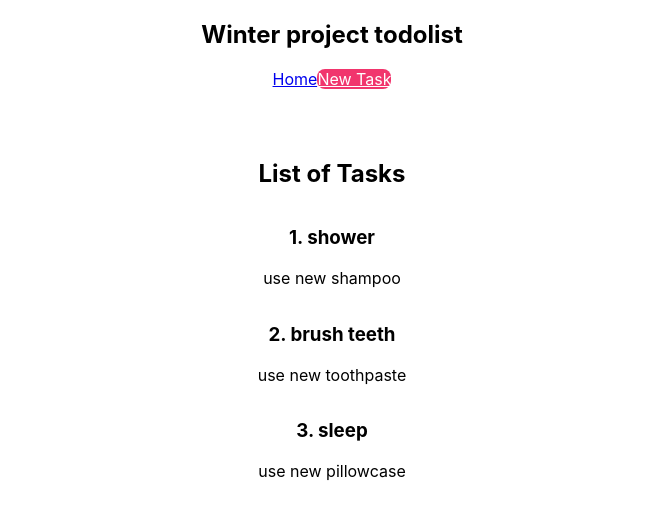
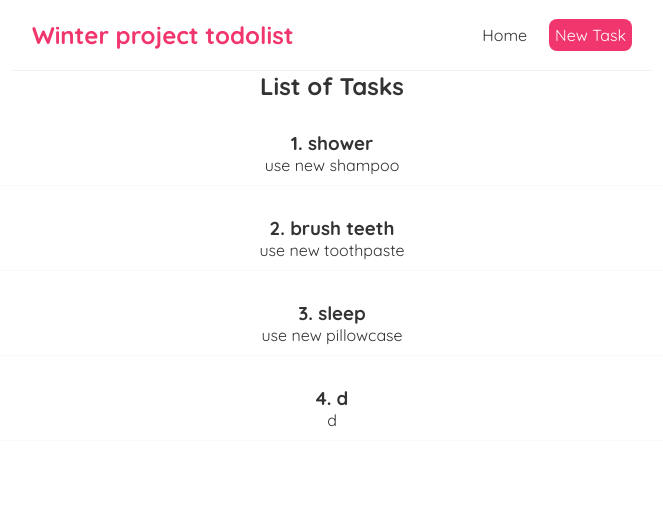
Before and after one commit to yihfei/winter-project, a React (Create React App) app in the folder todo-list/: page / in a window 1280 px wide. Shown: the top 518 px of the page, without its empty margins (308-971 px from the left). Built offline with nearby package versions, Linux system fonts and the light colour scheme; data requests are answered from the project's data file.

Commit message:
Modify UI

```diff
--- a/package.json
+++ b/package.json
@@ -2,4 +2,3 @@
   "dependencies": {
     "react-router-dom": "^6.21.0"
   }
-}
--- a/todo-list/data/db.json
+++ b/todo-list/data/db.json
@@ -14,6 +14,11 @@
       "name": "sleep",
       "description": "use new pillowcase",
       "id": 3
+    },
+    {
+      "name": "d",
+      "description": "d",
+      "id": 4
     }
   ]
 }
--- a/todo-list/src/TodoList.js
+++ b/todo-list/src/TodoList.js
@@ -8,7 +8,7 @@
         <div className="TodoList">
             <h2>List of Tasks</h2>
             {tasks && tasks.map((task) => (
-                <div key={task.id}>
+                <div className = "Todo-preview" key={task.id}>
                     <h3>{task.id}. {task.name}</h3>
                     <p>{task.description}</p>
                 </div>
--- a/todo-list/src/index.css
+++ b/todo-list/src/index.css
@@ -1,22 +1,86 @@
-body {
+@import url('https://fonts.googleapis.com/css2?family=Quicksand:wght@300;400;500;600;700&display=swap');
+
+/* base styles */
+* {
   margin: 0;
-  font-family: -apple-system, BlinkMacSystemFont, 'Segoe UI', 'Roboto', 'Oxygen',
-    'Ubuntu', 'Cantarell', 'Fira Sans', 'Droid Sans', 'Helvetica Neue',
-    sans-serif;
-  -webkit-font-smoothing: antialiased;
-  -moz-osx-font-smoothing: grayscale;
+  font-family: "Quicksand";
+  color: #333;
 }
-
-code {
-  font-family: source-code-pro, Menlo, Monaco, Consolas, 'Courier New',
-    monospace;
+.navbar {
+  padding: 20px;
+  display: flex;
+  align-items: center;
+  max-width: 600px;
+  margin: 0 auto;
+  border-bottom: 1px solid #f2f2f2;
+}
+.navbar h1 {
+  color: #f1356d;
+}
+.navbar .links {
+  margin-left: auto;
+}
+.navbar a {
+  margin-left: 16px;
+  text-decoration: none;
+  padding: 6px;
+}
+.navbar a:hover {
+  color: #f1356d;
+}
+.content {
+  max-width: 600px;
+  margin: 40px auto;
+  padding: 20px;
 }
 
 
-.TodoList {
-  display: flex;
-  flex-direction: column;
-  justify-content: space-evenly;
-  padding: 50px;
+/* Todos previews / list */
+.Todo-preview {
+  padding: 10px 16px;
+  margin: 20px 0;
+  border-bottom: 1px solid #fafafa;
+}
+.Todo-preview:hover {
+  box-shadow: 1px 3px 5px rgba(0,0,0,0.1);
+}
+.Todo-preview h2 {
+  font-size: 20px;
+  color: #f1356d;
+  margin-bottom: 8px;
+}
+.Todo-preview a{
+  text-decoration: none;
+}
 
+/* create new Todo form */
+.create {
+  max-width: 400px;
+  margin: 0 auto;
+  text-align: center;
 }
+.create label {
+  text-align: left;
+  display: block;
+}
+.create h2 {
+  font-size: 20px;
+  color: #f1356d;
+  margin-bottom: 30px;
+}
+.create input, .create textarea, .create select {
+  width: 100%;
+  padding: 6px 10px;
+  margin: 10px 0;
+  border: 1px solid #ddd;
+  box-sizing: border-box;
+  display: block;
+}
+.create button {
+  background: #f1356d;
+  color: #fff;
+  border: 0;
+  padding: 8px;
+  border-radius: 8px;
+  cursor: pointer;
+}
```
